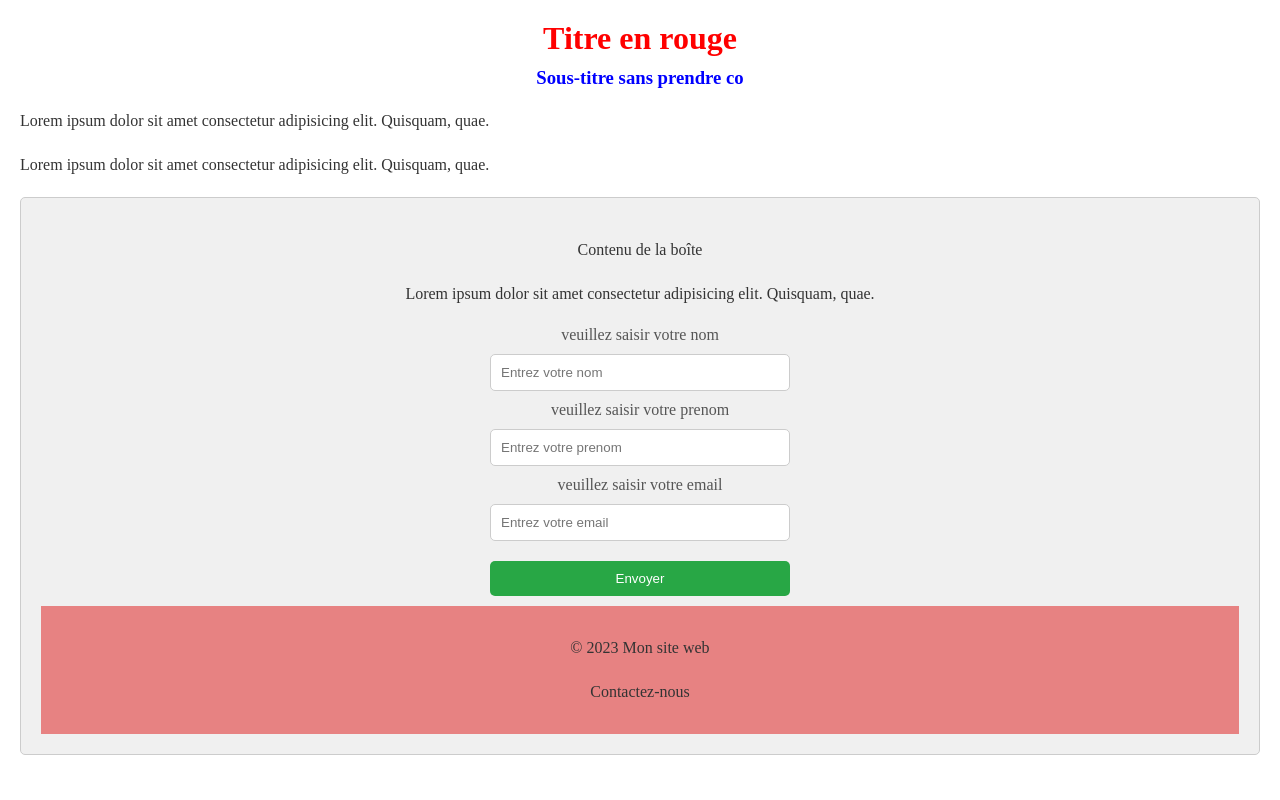
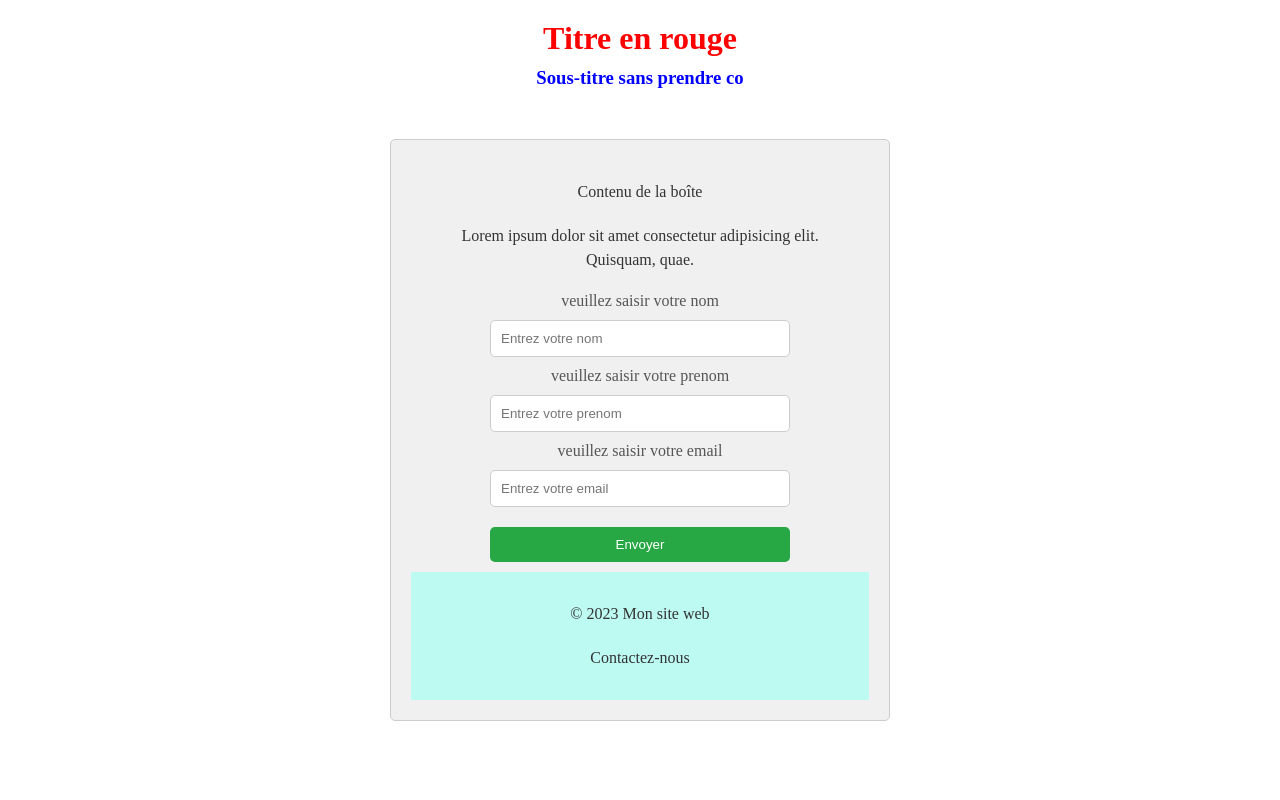
Before and after one commit to SergeGringo/apprentissage, a PHP site: page / in a window 1280 px wide. Run offline with PHP 8.4, Linux system fonts and the light colour scheme.

Commit message:
epuration de l'HTML et modification de la taille de la div class box

```diff
--- a/index.html
+++ b/index.html
@@ -11,8 +11,6 @@
 <body>
     <h1>Titre en rouge</h1>
     <h3>Sous-titre sans prendre co</h3>
-    <p>Lorem ipsum dolor sit amet consectetur adipisicing elit. Quisquam, quae.</p>
-    <p>Lorem ipsum dolor sit amet consectetur adipisicing elit. Quisquam, quae.</p>
     <div class="box">
         <p>Contenu de la boîte</p>
         <p>Lorem ipsum dolor sit amet consectetur adipisicing elit. Quisquam, quae.</p>
--- a/style.css
+++ b/style.css
@@ -27,6 +27,9 @@ p {
   text-align: center;
   color: #555;
   border-radius: 5px;
+  width: 500px;
+  margin: 0 auto;
+  margin-top: 50px;
 }
 form {
   display: flex;
@@ -48,7 +51,7 @@ form input[type="submit"] {
   cursor: pointer;
 }
 .footer {
-  background-color: #e78282;
+  background-color: #bcfaf2;
   padding: 10px;
   text-align: center;
 }
```
